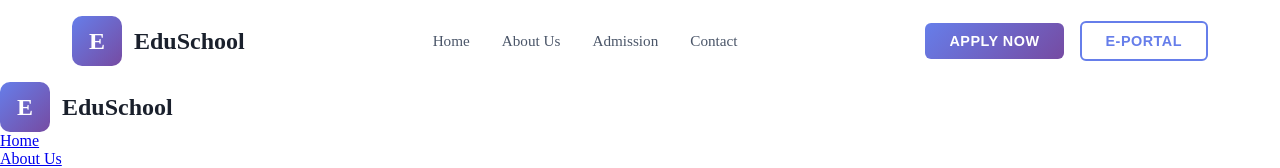
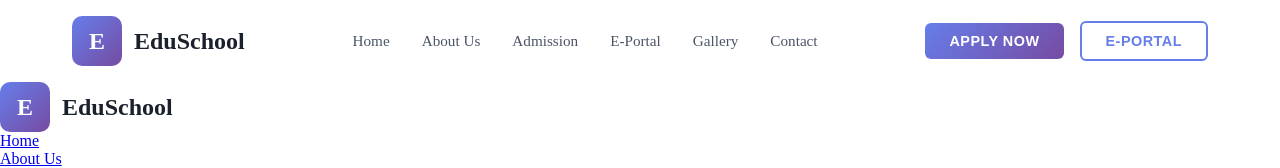
Before and after one commit to Mighty97/Seed-of-Grace-International-College, a React (Vite) app: page / in a window 1280 px wide. Shown: the top 168 px of the page. Built offline with nearby package versions, Linux system fonts and the light colour scheme.

Commit message:
header nav link

```diff
--- a/src/components/Header.jsx
+++ b/src/components/Header.jsx
@@ -23,6 +23,8 @@ export function Header() {
               <li><a href="#home">Home</a></li>
               <li><a href="#about">About Us</a></li>
               <li><a href="#admission">Admission</a></li>
+              <li><a href="#portal">E-Portal</a></li>
+              <li><a href="#gallery">Gallery</a></li>
               <li><a href="#contact">Contact</a></li>
             </ul>
           </nav>
```
